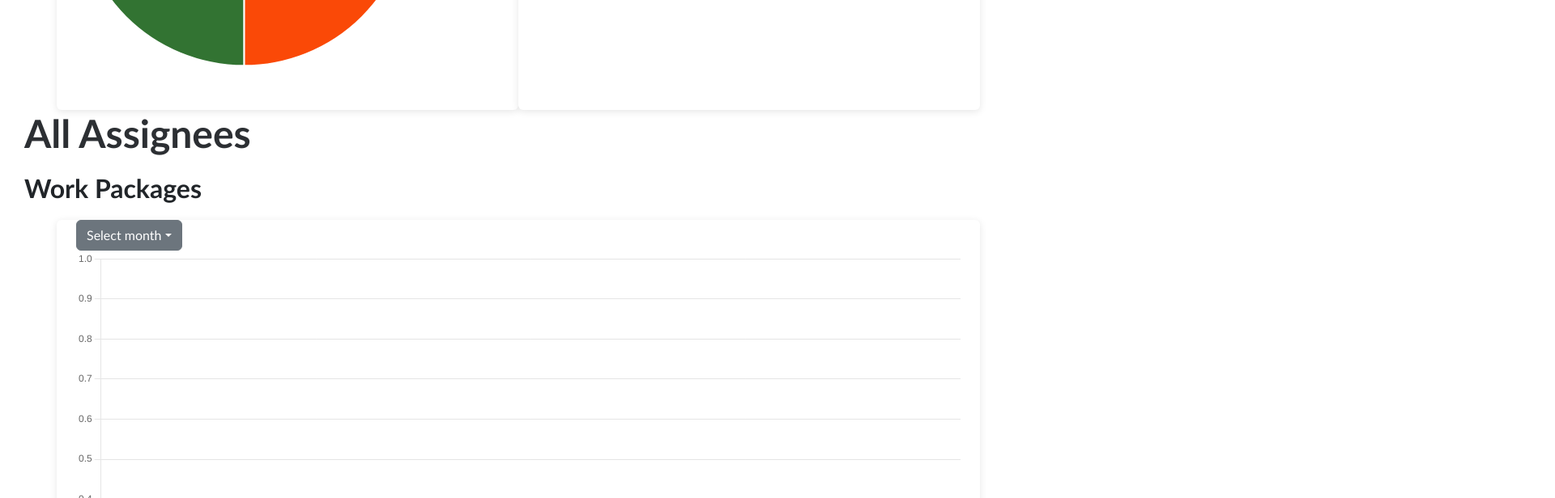
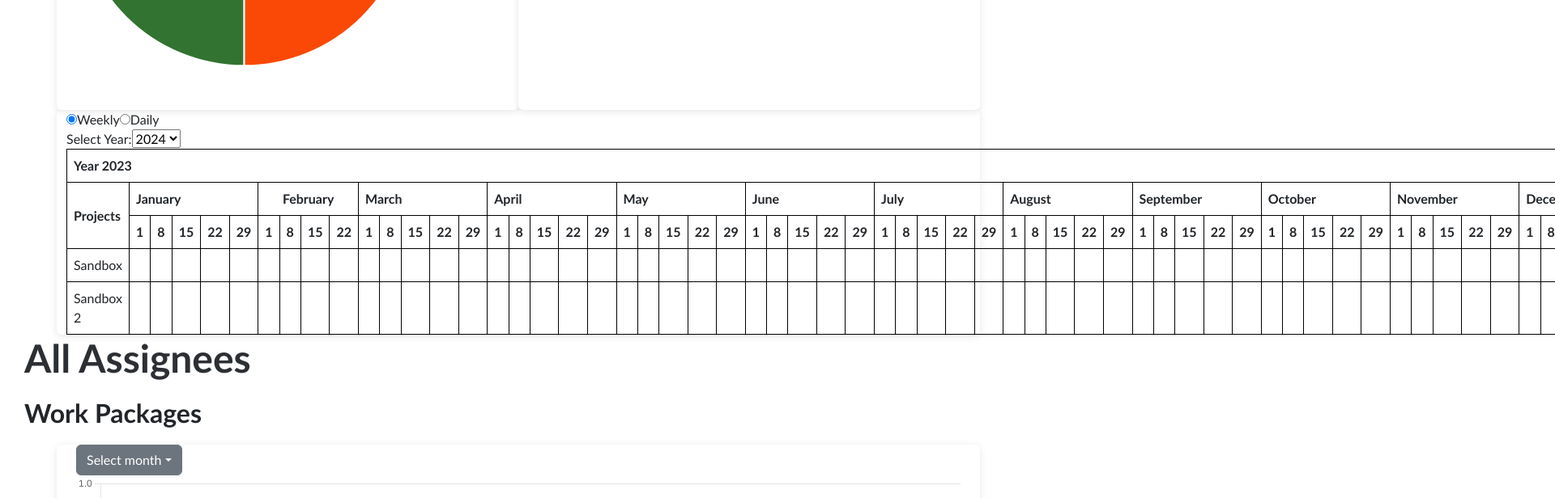
Before and after one commit to dhiyarisalah/dashboard-exe-summary, a React (Vite) app in the folder frontend/: page / in a window 1280 px wide. Shown: the part 880-1496 px from the top of the page at 81% size, 1920 px wide, since content can reach past the window. Built offline with nearby package versions, Linux system fonts and the light colour scheme.

Commit message:
add milestone chart

```diff
--- a/frontend/src/components/Ganttchart.jsx
+++ b/frontend/src/components/Ganttchart.jsx
@@ -1,68 +1,138 @@
-import React, { useEffect, useRef } from "react";
-import { Chart } from "chart.js";
-import { LineController, LineElement, PointElement, LinearScale, Title } from "chart.js";
-Chart.register(LineController, LineElement, PointElement, LinearScale, Title);
+import React, { useState } from 'react';
+import { projectData } from '../data/index.js';
 
-function Ganttchart() {
-  const chartRef = useRef(null);
+const Ganttchart = () => {
+  const [view, setView] = useState('weekly'); // State variable for selected view
+  const [selectedYear, setSelectedYear] = useState(new Date().getFullYear()); // State variable for selected year
 
-  useEffect(() => {
-    // Setup
-    const data = {
-      labels: ['Mon', 'Tue', 'Wed', 'Thu', 'Fri', 'Sat', 'Sun'],
-      datasets: [{
-        label: 'Weekly Sales',
-        data: [18, 12, 6, 9, 12, 3, 9],
-        backgroundColor: [
-          'rgba(255, 26, 104, 0.2)',
-          'rgba(54, 162, 235, 0.2)',
-          'rgba(255, 206, 86, 0.2)',
-          'rgba(75, 192, 192, 0.2)',
-          'rgba(153, 102, 255, 0.2)',
-          'rgba(255, 159, 64, 0.2)',
-          'rgba(0, 0, 0, 0.2)'
-        ],
-        borderColor: [
-          'rgba(255, 26, 104, 1)',
-          'rgba(54, 162, 235, 1)',
-          'rgba(255, 206, 86, 1)',
-          'rgba(75, 192, 192, 1)',
-          'rgba(153, 102, 255, 1)',
-          'rgba(255, 159, 64, 1)',
-          'rgba(0, 0, 0, 1)'
-        ],
-        borderWidth: 1
-      }]
-    };
+  // Generate an array of month names with all the dates
+  const months = [
+    { name: 'January', dates: Array.from({ length: 31 }, (_, i) => i + 1) },
+    { name: 'February', dates: Array.from({ length: 28 }, (_, i) => i + 1) },
+    { name: 'March', dates: Array.from({ length: 31 }, (_, i) => i + 1) },
+    { name: 'April', dates: Array.from({ length: 30 }, (_, i) => i + 1) },
+    { name: 'May', dates: Array.from({ length: 31 }, (_, i) => i + 1) },
+    { name: 'June', dates: Array.from({ length: 30 }, (_, i) => i + 1) },
+    { name: 'July', dates: Array.from({ length: 31 }, (_, i) => i + 1) },
+    { name: 'August', dates: Array.from({ length: 31 }, (_, i) => i + 1) },
+    { name: 'September', dates: Array.from({ length: 30 }, (_, i) => i + 1) },
+    { name: 'October', dates: Array.from({ length: 31 }, (_, i) => i + 1) },
+    { name: 'November', dates: Array.from({ length: 30 }, (_, i) => i + 1) },
+    { name: 'December', dates: Array.from({ length: 31 }, (_, i) => i + 1) },
+    // Add more months with their corresponding dates as needed
+  ];
 
-    // Config
-    const config = {
-      type: 'bar',
-      data: data,
-      options: {
-        indexAxis: 'y',
-        scales: {
-          x: {
-            type: 'time',
-            time: {
-              unit: 'day',
-            }
-          }
-        }
-      }
-    };
+  const currentYear = new Date().getFullYear();
+  const yearsToShow = 5;
+  const startYear = currentYear + 1;
+  const yearOptions = Array.from({ length: yearsToShow }, (_, i) => startYear + i);
 
-    // Render chart
-    const ctx = chartRef.current.getContext("2d");
-    new Chart(ctx, config);
+  const handleViewChange = (event) => {
+    setView(event.target.value);
+  };
 
-  }, []);
+  const handleYearChange = (event) => {
+    setSelectedYear(parseInt(event.target.value));
+  };
+
+  const getDates = (month) => {
+    if (view === 'weekly') {
+      return month.dates.filter((date) => date % 7 === 1);
+    } else {
+      return month.dates;
+    }
+  };
 
   return (
-    <div className="Progress">
-      <canvas ref={chartRef} id="myChart" width="400" height="400"></canvas>
+    <div>
+      <div>
+        <label>
+          <input
+            type="radio"
+            value="weekly"
+            checked={view === 'weekly'}
+            onChange={handleViewChange}
+          />
+          Weekly
+        </label>
+        <label>
+          <input
+            type="radio"
+            value="daily"
+            checked={view === 'daily'}
+            onChange={handleViewChange}
+          />
+          Daily
+        </label>
+      </div>
+      <div>
+        <label htmlFor="year">Select Year:</label>
+        <select id="year" value={selectedYear} onChange={handleYearChange}>
+          {yearOptions.map((year) => (
+            <option value={year} key={year}>
+              {year}
+            </option>
+          ))}
+        </select>
+      </div>
+      <table>
+        <thead>
+          <tr>
+            <th colSpan={months.reduce((acc, month) => acc + getDates(month).length, 0) + 1}>
+              Year {selectedYear}
+            </th>
+          </tr>
+          <tr>
+            <th rowSpan="2">Projects</th>
+            {months.map((month) => (
+              <th colSpan={getDates(month).length} key={month.name}>
+                {month.name}
+              </th>
+            ))}
+          </tr>
+          <tr>
+            {months.map((month) =>
+              getDates(month).map((date) => (
+                <th key={`${month.name}-${date}`}>{date}</th>
+              ))
+            )}
+          </tr>
+        </thead>
+        <tbody>
+          {projectData.map((project) => (
+            <tr key={project.projectName}>
+              <td>{project.projectName}</td>
+              {months.map((month) =>
+                getDates(month).map((date) => (
+                  <td key={`${project.projectName}-${month.name}-${date}`}>
+                    {project.milestones.find(
+                      (milestone) =>
+                        milestone.date ===
+                        `${selectedYear}-${months.findIndex((m) => m.name === month.name) + 1}-${date}`
+                    )?.wpName || ''}
+                  </td>
+                ))
+              )}
+            </tr>
+          ))}
+        </tbody>
+      </table>
+      <style>
+        {`
+          table {
+            border-collapse: collapse;
+          }
+          th, td {
+            border: 1px solid black;
+            padding: 8px;
+          }
+          th[colSpan="4"] {
+            text-align: center;
+          }
+        `}
+      </style>
     </div>
   );
-}
+};
 
 export default Ganttchart;
--- a/frontend/src/data/index.js
+++ b/frontend/src/data/index.js
@@ -428,3 +428,49 @@ export const projectAssignee = [
     ]
   }
 ]
+
+export const projectData = [
+  {
+    projectName: "Sandbox",
+    milestones: [
+      {
+        wpName: "Task 1",
+        date: "2027-07-07",
+      },
+      {
+        wpName: "Task 3",
+        date: "2024-11-07",
+      },
+      {
+        wpName: "Milestone 1",
+        date: "2023-04-10",
+      },
+      {
+        wpName: "Task 4",
+        date: "2023-08-11",
+      },
+    ],
+  },
+  {
+    projectName: "Sandbox 2",
+    milestones: [
+      {
+        wpName: "Task 1",
+        date: "2027-07-07",
+      },
+      {
+        wpName: "Task 3",
+        date: "2024-11-07",
+      },
+      {
+        wpName: "Milestone 1",
+        date: "2023-04-10",
+      },
+      {
+        wpName: "Task 4",
+        date: "2023-08-11",
+      },
+    ],
+  }
+  // Add more project objects as needed
+];
--- a/frontend/src/pages/LandingPage.jsx
+++ b/frontend/src/pages/LandingPage.jsx
@@ -2,7 +2,7 @@ import {Row, Col, Button, Container} from 'react-bootstrap'
 import ProjectChart from '../components/ProjectChart'
 import Progress from '../components/Progress'
 import { useState, useEffect} from 'react'
-// import Ganttchart from '../components/Ganttchart'
+import Ganttchart from '../components/Ganttchart'
 import UserProgress from '../components/UserProgress'
 
 const LandingPage = () => {
@@ -51,6 +51,7 @@ const LandingPage = () => {
             </Col>
           </Row>
           <Row className="second-row">
+            <Ganttchart />
           </Row>
         </Container>
         <div>
```
Also changed, not shown: frontend/src/dist/css/main.css.
